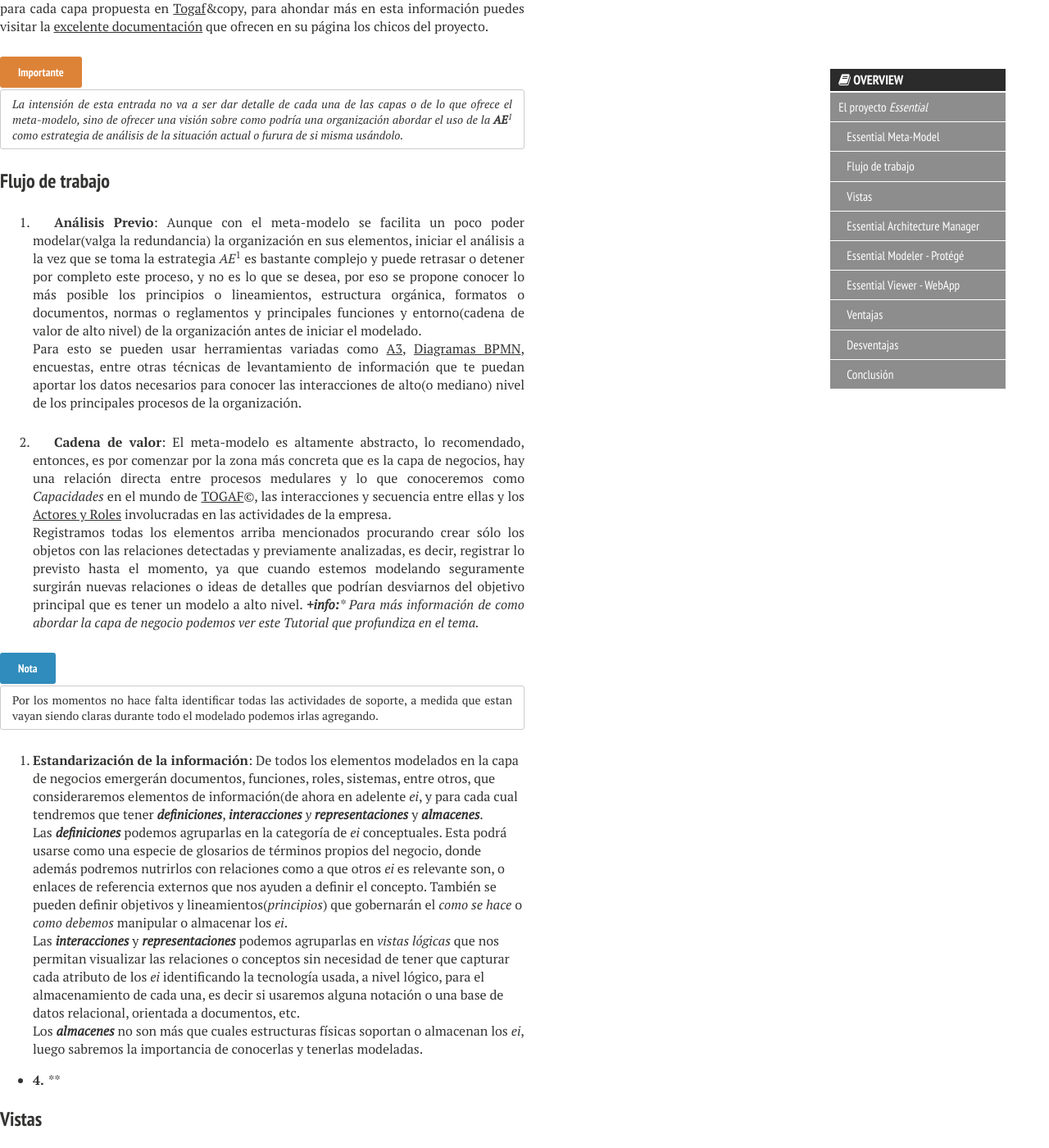
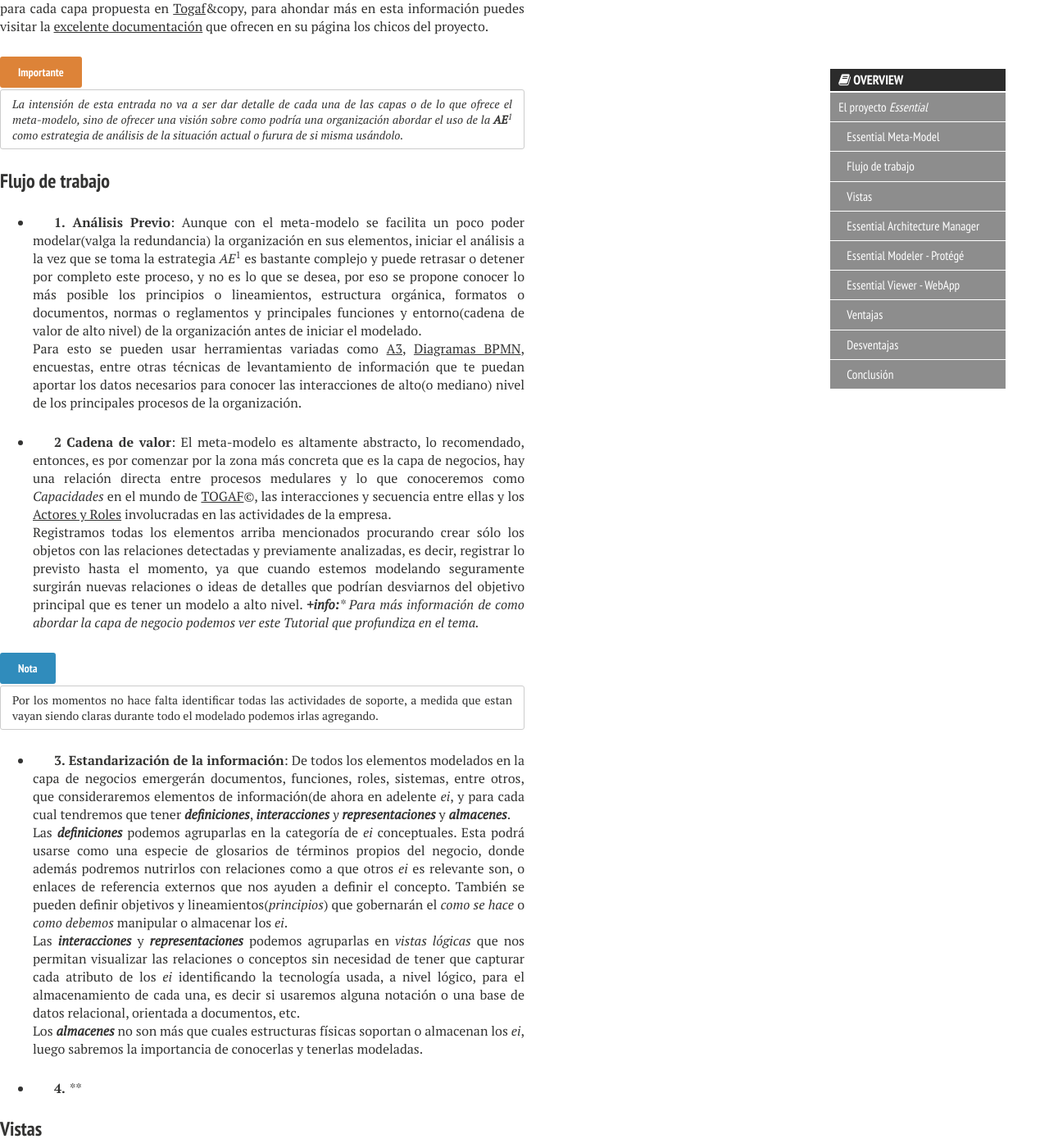
Before and after one commit to RafaAguilar/RafaAguilar.github.io, a Jekyll site: the page built from _posts/2015-03-27-meta-modelo-de-essential-architecture.markdown, in a window 1280 px wide and 1400 px high, scrolled down 1033 px. Shown: the whole window at 82% size. Built offline with Jekyll 4.4.1, drawn with Linux system fonts in a browser that asks for light colours; nearby versions of some CDN libraries; comment, search, counter and statistics services are not loaded.

Commit message:
Vuelta atrás, usando lista no ordenada.

```diff
--- a/_posts/2015-03-27-meta-modelo-de-essential-architecture.markdown
+++ b/_posts/2015-03-27-meta-modelo-de-essential-architecture.markdown
@@ -39,17 +39,17 @@ _La intensión de esta entrada no va a ser dar detalle de cada una de las capas
 
 ###Flujo de trabajo
 
-1. **Análisis Previo**: Aunque con el meta-modelo se facilita un poco poder modelar(valga la redundancia) la organización en sus elementos, iniciar el análisis a la vez que se toma la estrategia *AE*[^1] es bastante complejo y puede retrasar o detener por completo este proceso, y no es lo que se desea, por eso se propone conocer lo más posible los principios o lineamientos, estructura orgánica, formatos o documentos, normas o reglamentos y principales funciones y entorno(cadena de valor de alto nivel) de la organización antes de iniciar el modelado. \\
+- **1.** **Análisis Previo**: Aunque con el meta-modelo se facilita un poco poder modelar(valga la redundancia) la organización en sus elementos, iniciar el análisis a la vez que se toma la estrategia *AE*[^1] es bastante complejo y puede retrasar o detener por completo este proceso, y no es lo que se desea, por eso se propone conocer lo más posible los principios o lineamientos, estructura orgánica, formatos o documentos, normas o reglamentos y principales funciones y entorno(cadena de valor de alto nivel) de la organización antes de iniciar el modelado. \\
 Para esto se pueden usar herramientas variadas como [A3][a3], [Diagramas BPMN][bpmn], encuestas, entre otras técnicas de levantamiento de información que te puedan aportar los datos necesarios para conocer las interacciones de alto(o mediano) nivel de los principales procesos de la organización.
 
-2. **Cadena de valor**: El meta-modelo es altamente abstracto, lo recomendado, entonces, es por comenzar por la zona más concreta que es la capa de negocios, hay una relación directa entre procesos medulares y lo que conoceremos como *[Capacidades][caps]* en el mundo de [TOGAF][togaf]&copy;, las interacciones y secuencia entre ellas y los [Actores y Roles][actors_roles] involucradas en las actividades de la empresa.\\
+- **2** **Cadena de valor**: El meta-modelo es altamente abstracto, lo recomendado, entonces, es por comenzar por la zona más concreta que es la capa de negocios, hay una relación directa entre procesos medulares y lo que conoceremos como *[Capacidades][caps]* en el mundo de [TOGAF][togaf]&copy;, las interacciones y secuencia entre ellas y los [Actores y Roles][actors_roles] involucradas en las actividades de la empresa.\\
 Registramos todas los elementos arriba mencionados procurando crear sólo los objetos con las relaciones detectadas y previamente analizadas, es decir, registrar lo previsto hasta el momento, ya que cuando estemos modelando seguramente surgirán nuevas relaciones o ideas de detalles que podrían desviarnos del objetivo principal que es tener un modelo a alto nivel.
 _**+info:*** Para más información de como abordar la capa de negocio podemos ver este [Tutorial][tut_bus] que profundiza en el tema._
 <div markdown="0"><a href="#" class="btn btn-info">Nota</a></div>
 Por los momentos no hace falta identificar todas las actividades de soporte, a medida que estan vayan siendo claras durante todo el modelado podemos irlas agregando.
 {: .notice}
 
-3. **Estandarización de la información**: De todos los elementos modelados en la capa de negocios emergerán documentos, funciones, roles, sistemas, entre otros, que consideraremos elementos de información(de ahora en adelente *ei*, y para cada cual tendremos que tener _**definiciones**_, _**interacciones** y **representaciones**_ y _**almacenes**_.\\
+- **3.** **Estandarización de la información**: De todos los elementos modelados en la capa de negocios emergerán documentos, funciones, roles, sistemas, entre otros, que consideraremos elementos de información(de ahora en adelente *ei*, y para cada cual tendremos que tener _**definiciones**_, _**interacciones** y **representaciones**_ y _**almacenes**_.\\
 Las ***definiciones*** podemos agruparlas en la categoría de *ei* conceptuales.  Esta podrá usarse como una especie de glosarios de términos propios del negocio, donde además podremos nutrirlos con relaciones como a que otros *ei* es relevante son, o enlaces de referencia externos que nos ayuden a definir el concepto. También se pueden definir objetivos y lineamientos(*[principios][principles]*) que gobernarán el _como se hace_ o  _como debemos_ manipular o almacenar los *ei*.\\
 Las ***interacciones*** y ***representaciones*** podemos agruparlas en *vistas lógicas* que nos permitan visualizar las relaciones o conceptos sin necesidad de tener que capturar cada atributo de los *ei* identificando la tecnología usada, a nivel lógico, para el almacenamiento de cada una, es decir si usaremos alguna notación o una base de datos relacional, orientada a documentos, etc.\\
 Los ***almacenes*** no son más que cuales estructuras físicas soportan o almacenan los *ei*, luego sabremos la importancia de conocerlas y tenerlas modeladas.
```
